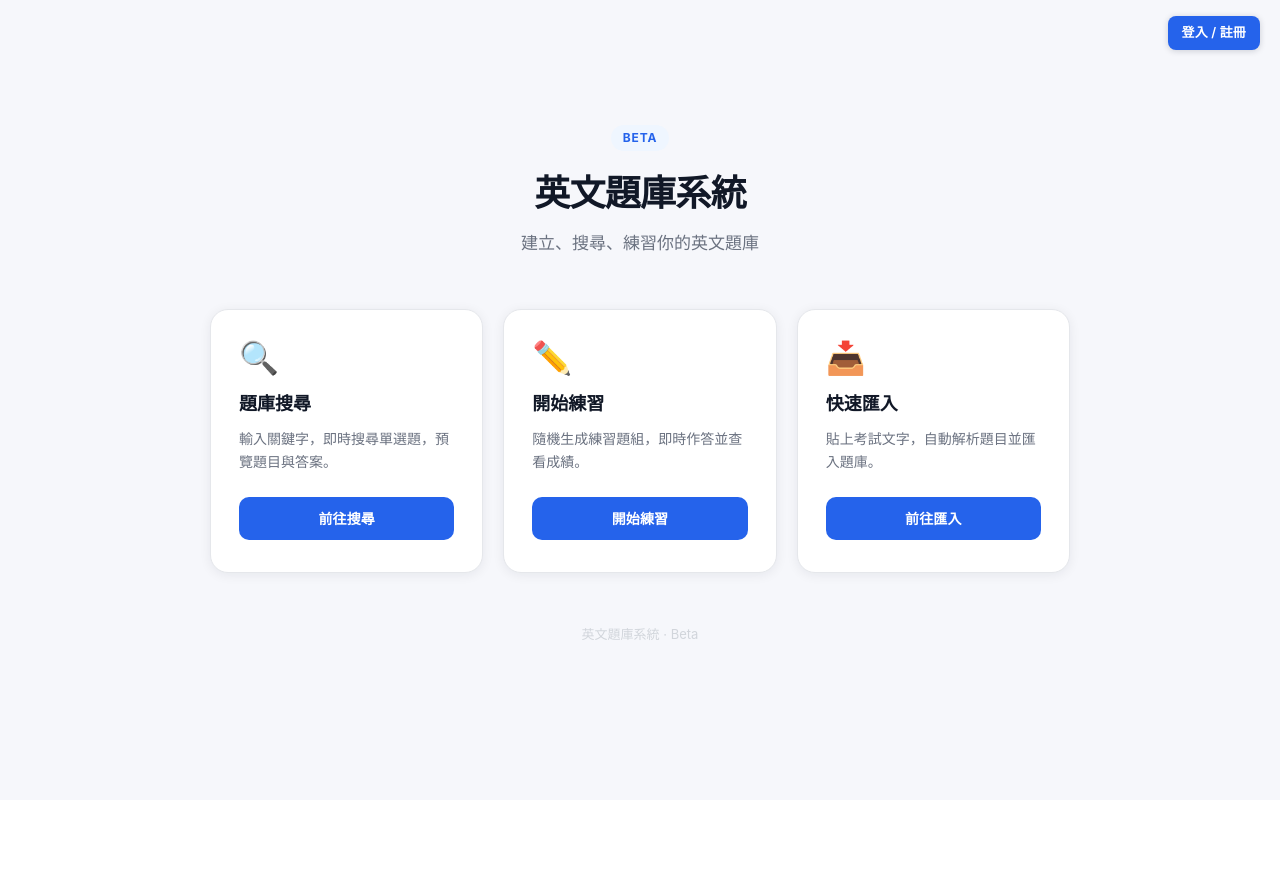
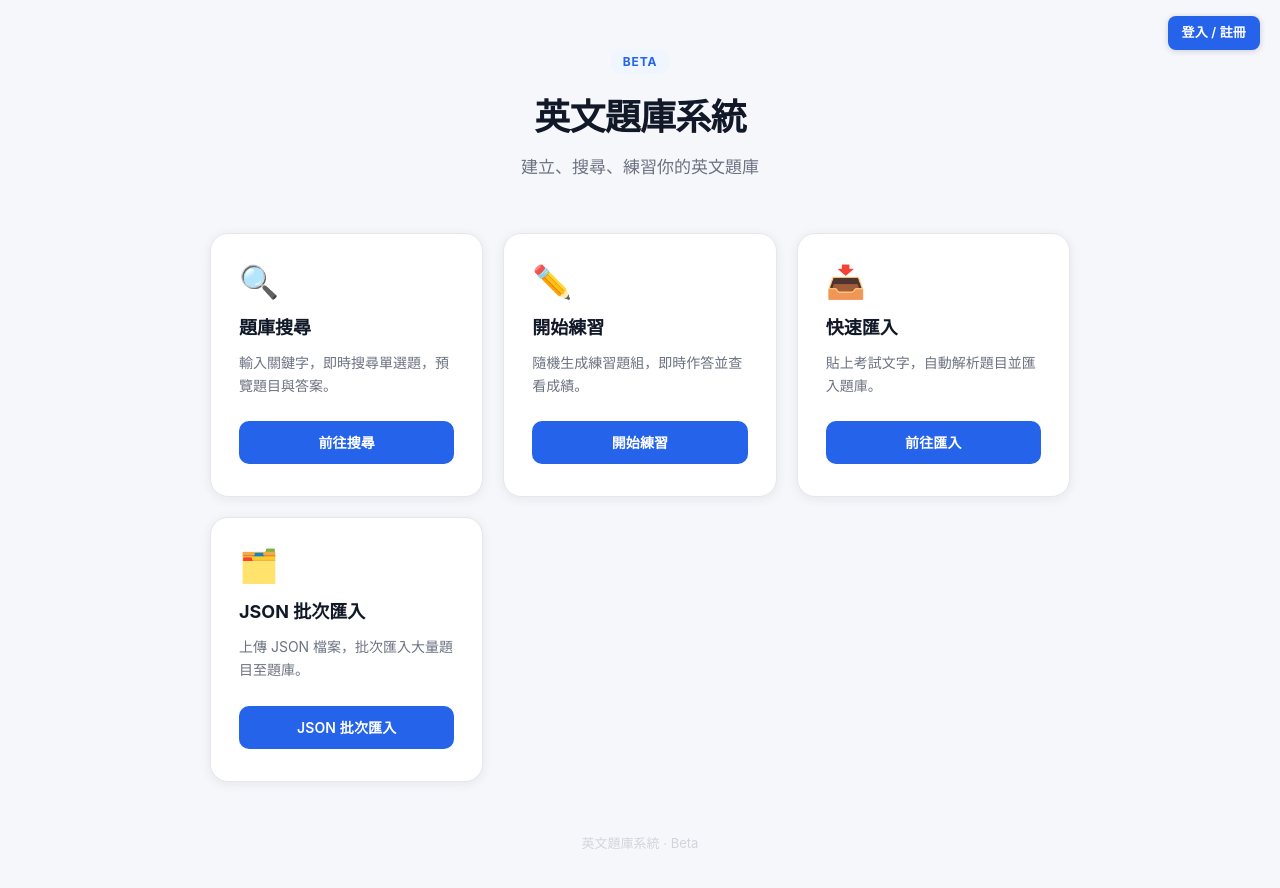
Before and after one commit to Lucusions/english-money-bank, a Next.js app: page / in a window 1280 px wide. Shown: the top 888 px of the page. Before the commit the page ends 800 px from the top, so only its background shows below. Built offline with nearby package versions, Linux system fonts and the light colour scheme; no server answers.

Commit message:
add bulk import homepage link

```diff
--- a/app/page.tsx
+++ b/app/page.tsx
@@ -22,6 +22,13 @@ const CARDS = [
     title: "快速匯入",
     desc: "貼上考試文字，自動解析題目並匯入題庫。",
     cta: "前往匯入",
+  },
+  {
+    href: "/bulk-import",
+    icon: "🗂️",
+    title: "JSON 批次匯入",
+    desc: "上傳 JSON 檔案，批次匯入大量題目至題庫。",
+    cta: "JSON 批次匯入",
   },
 ];
 
```
